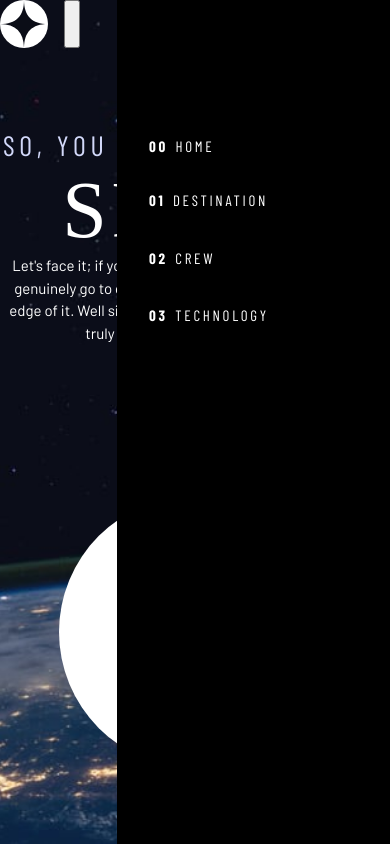
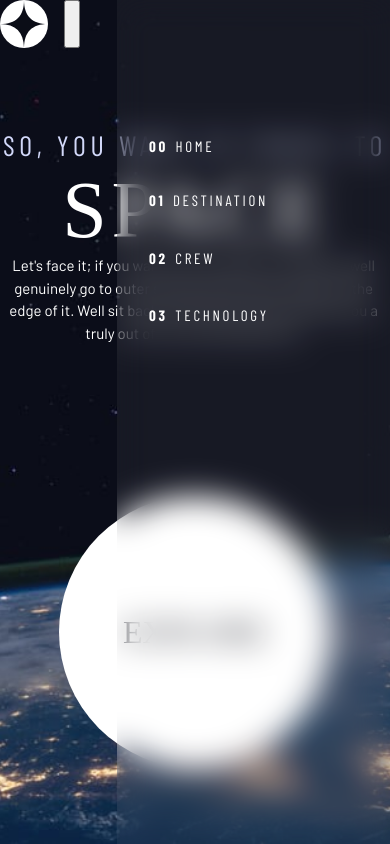
Before and after one commit to donaldmo/design_system, a website built with Vite: page index.html in a window 390 px wide. Built offline with nearby package versions, Linux system fonts and the light colour scheme; a web font is replaced by a local one.

Commit message:
the-navigation-background

```diff
--- a/index.css
+++ b/index.css
@@ -360,6 +360,8 @@ select {
 	list-style: none;
 	padding: 0;
 	margin: 0;
+	background-color: hsl(var(--clr-white) / 0.05);
+	backdrop-filter: blur(1rem);
 }
 
 @media (max-width: 35rem) {
@@ -370,7 +372,6 @@ select {
 		inset: 0 0 0 30%;
 		padding: min(20rem, 15vh) 2rem;
 		margin: 0;
-		background-color: black;
 		z-index: 1000;
 	}
 
```
